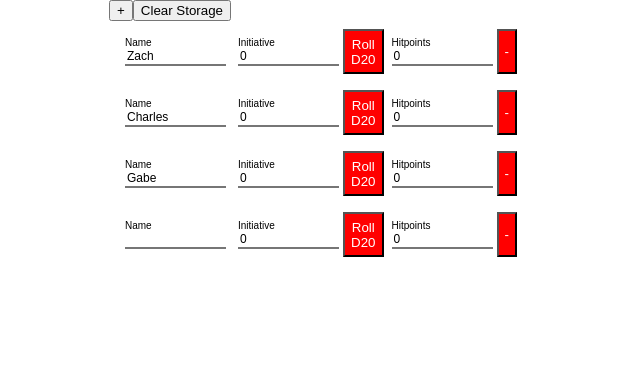
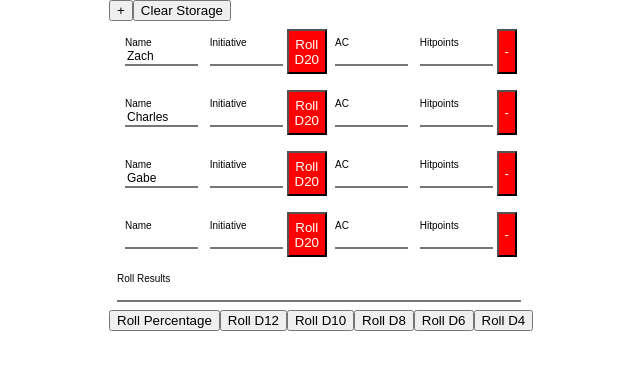
Before and after one commit to ZachPfeifer/Pathfinder-Init, a React (Create React App) app: page / in a window 1280 px wide. Shown: the top 370 px of the page, without its empty margins (181-821 px from the left). Built offline with nearby package versions, Linux system fonts and the light colour scheme.

Commit message:
Added AC / Added Dice Rolls

```diff
--- a/src/App.js
+++ b/src/App.js
@@ -1,9 +1,9 @@
 import React, { Component } from 'react'
 import './App.css';
+import uuid from 'uuid'
+import { initialState, rolls } from "./state/Constants";
 import Card from './components/Card'
-// import { randomId } from "./Utility";
-import uuid from 'uuid'
-import { initialState } from "./state/Constants";
+import Dice from './components/Dice'
 
 
 
@@ -16,24 +16,31 @@ class App extends Component {
     super(props)
     this.state = {
       elements: initialState,
+      diceRoll: rolls,
     };
     this.updateName = this.updateName.bind(this)
     this.updateInitiative = this.updateInitiative.bind(this)
     this.updateHitpoints = this.updateHitpoints.bind(this)
+    this.updateAc = this.updateAc.bind(this)
+
     this.addCard = this.addCard.bind(this)
     this.removeElement = this.removeElement.bind(this)
+
+    //NEW
+    this.updateRoll = this.updateRoll.bind(this)
+
 
   }
 
 
   //Local Storage
-  componentWillMount() {
+  UNSAFE_componentWillMount() {
     localStorage.getItem('Players') && this.setState({
       elements: JSON.parse(localStorage.getItem('Players'))
     })
   }
 
-  componentDidMount() {
+  UNSAFE_componentDidMount() {
     if (!localStorage.getItem('Players')) {
       this.fetchData();
     } else {
@@ -41,7 +48,7 @@ class App extends Component {
     }
   }
 
-  componentWillUpdate(nextProps, nextState) {
+  UNSAFE_componentWillUpdate(nextProps, nextState) {
     localStorage.setItem('Players', JSON.stringify(nextState.elements));
     // localStorage.setItem('PlayersDate', Date.now());
 
@@ -58,7 +65,8 @@ class App extends Component {
 
 
 
-  //Update Functions
+  //SECTION Update Functions
+  //Player
   updateName(id, e) {
     const { value } = e.target;
     const elements = this.state.elements
@@ -85,19 +93,37 @@ class App extends Component {
     this.setState({ elements });
   }
 
+  updateAc(id, e) {
+    const { value } = e.target;
+    const elements = this.state.elements
+    const index = elements.findIndex(el => el.id === id)
+    elements[index].ac = Number(value);
+    this.setState({ elements });
+  }
+
+  //ROLLs
+  updateRoll(e) {
+    const { value } = e.target;
+    let diceRoll = this.state.diceRoll
+    diceRoll = value;
+    this.setState({ diceRoll });
+  }
+
+
+  //SECTION ADD/REMOVE
   addCard() {
     const { elements } = this.state;
     elements[elements.length] = {
       id: uuid(),
       name: `player ${elements.length + 1}`,
-      initiative: -100,
-      hitpoints: 10,
+      initiative: undefined,
+      hitpoints: undefined,
+      ac: undefined,
     };
     this.setState({
       elements: elements.sort((l, r) => r.initiative - l.initiative)
     })
   }
-
 
   removeElement(id) {
     let { elements } = this.state;
@@ -118,12 +144,15 @@ class App extends Component {
     // console.log(randomId())
     console.log(uuid())
     console.log(this.state.elements);
+    console.log(this.state.diceRoll);
+
 
 
 
 
 
     const { elements } = this.state;
+    const { diceRoll } = this.state;
 
     return (
       <div>
@@ -135,14 +164,21 @@ class App extends Component {
             name={elements.name}
             initiative={elements.initiative}
             hitpoints={elements.hitpoints}
+            ac={elements.ac}
             onNameChange={this.updateName}
             onInitiativeChange={this.updateInitiative}
             onHitpointsChange={this.updateHitpoints}
+            onAcChange={this.updateAc}
             onRemoveElement={this.removeElement}
             id={elements.id}
           />
 
         )}
+        <Dice
+          rolls={diceRoll}
+          onDiceRoll={this.updateRoll}
+        />
+
       </div>
     );
   }
--- a/src/components/Card.js
+++ b/src/components/Card.js
@@ -7,9 +7,11 @@ export default ({
   name,
   initiative,
   hitpoints,
+  ac,
   onNameChange,
   onInitiativeChange,
   onHitpointsChange,
+  onAcChange,
   onRemoveElement,
 }) =>
 
@@ -31,6 +33,12 @@ export default ({
 
 
     <Input
+      label="AC"
+      type="number"
+      value={ac}
+      onChange={e => onAcChange(id, e)}
+    />
+    <Input
       label="Hitpoints"
       type="number"
       value={hitpoints}
--- /dev/null
+++ b/src/components/Dice.js
@@ -0,0 +1,28 @@
+import React from 'react';
+import Dice from '../random/Input'
+import { rollPercentage, rollD12, rollD10, rollD8, rollD6, rollD4 } from "../random/Utility";
+import { rolls } from '../state/Constants';
+
+export default ({
+  rolls,
+  onDiceRoll,
+}) =>
+
+  <div className="dice">
+    <Dice
+      label="Roll Results"
+      type="number"
+      value={rolls}
+      onChange={e => onDiceRoll(e)}
+    />
+    <button onClick={() => onDiceRoll({ target: { value: rollPercentage() } })}>Roll Percentage</button>
+    <button onClick={() => onDiceRoll({ target: { value: rollD12() } })}>Roll D12</button>
+    <button onClick={() => onDiceRoll({ target: { value: rollD10() } })}>Roll D10</button>
+    <button onClick={() => onDiceRoll({ target: { value: rollD8() } })}>Roll D8</button>
+    <button onClick={() => onDiceRoll({ target: { value: rollD6() } })}>Roll D6</button>
+    <button onClick={() => onDiceRoll({ target: { value: rollD4() } })}>Roll D4</button>
+
+
+
+
+  </div>;
--- a/src/state/Constants.js
+++ b/src/state/Constants.js
@@ -7,25 +7,35 @@ export const initialState = [
   {
     id: uuid(),
     name: "Zach",
-    initiative: 0,
-    hitpoints: 0,
+    initiative: undefined,
+    hitpoints: undefined,
+    ac: undefined,
   },
   {
     id: uuid(),
     name: "Charles",
-    initiative: 0,
-    hitpoints: 0,
+    initiative: undefined,
+    hitpoints: undefined,
+    ac: undefined,
 
   }, {
     id: uuid(),
     name: "Gabe",
-    initiative: 0,
-    hitpoints: 0,
+    initiative: undefined,
+    hitpoints: undefined,
+    ac: undefined,
 
   }, {
     id: uuid(),
     name: "",
-    initiative: 0,
-    hitpoints: 0,
+    initiative: undefined,
+    hitpoints: undefined,
+    ac: undefined,
 
   }];
+
+export const rolls = [
+  {
+    rolls: undefined,
+  },
+]
```
